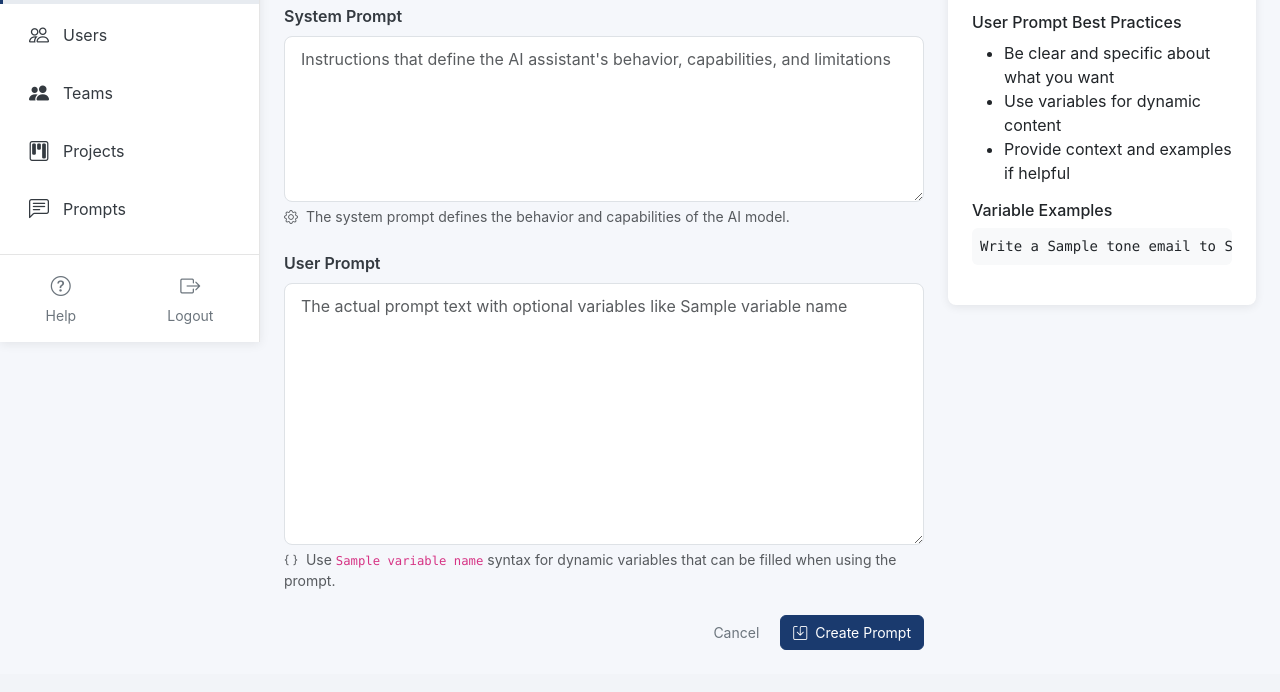
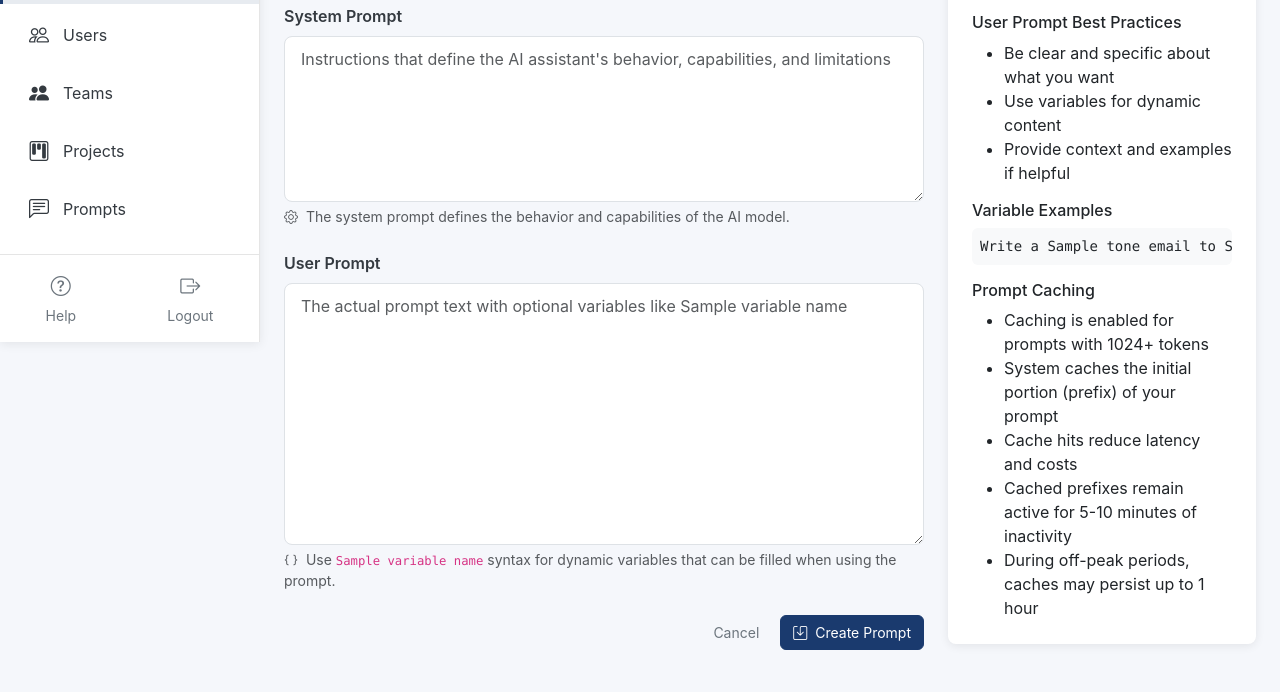
Before and after one commit to Promptlane/Promptlane, a Python web app: template app/templates/prompts/create.html in a window 1280 px wide. Shown: the part 458-1150 px from the top of the page. Before the commit the page ends 1108 px from the top, so only its background shows below. Run offline with Jinja, Linux system fonts and the light colour scheme; the template is opened without the code that fills it: most values are stand-ins (such as "Sample title", 1, 10 or a date in 2020).

Commit message:
tips update

```diff
--- a/app/templates/prompts/create.html
+++ b/app/templates/prompts/create.html
@@ -92,6 +92,15 @@
 
                     <h6>Variable Examples</h6>
                     <pre class="bg-light p-2 rounded"><code>Write a {{tone}} email to {{recipient}} about {{topic}}</code></pre>
+
+                    <h6>Prompt Caching</h6>
+                    <ul class="mb-0">
+                        <li>Caching is enabled for prompts with 1024+ tokens</li>
+                        <li>System caches the initial portion (prefix) of your prompt</li>
+                        <li>Cache hits reduce latency and costs</li>
+                        <li>Cached prefixes remain active for 5-10 minutes of inactivity</li>
+                        <li>During off-peak periods, caches may persist up to 1 hour</li>
+                    </ul>
                 </div>
             </div>
         </div>
```
